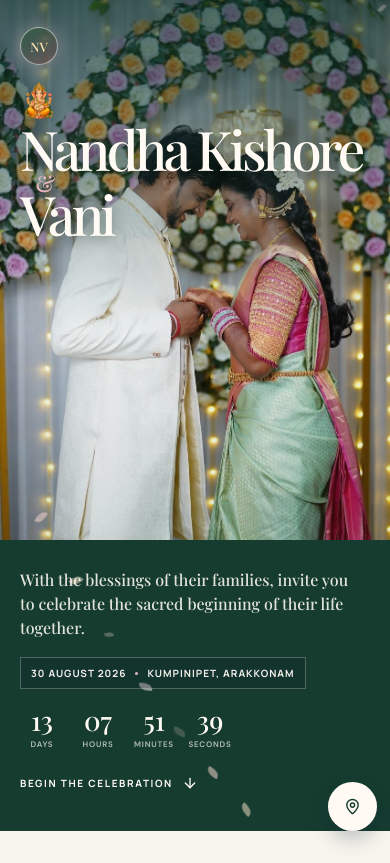
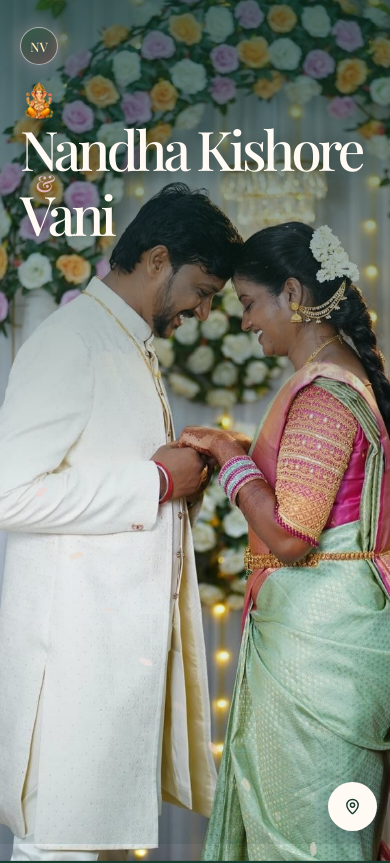
Before and after one commit to mefor1398-collab/nandha, a React (Vite) app: page / in a window 390 px wide. Shown: the top 863 px of the page. Built offline with nearby package versions, Linux system fonts and the light colour scheme; a web font is replaced by a local one.

Commit message:
Prioritize centred couple photo on mobile

```diff
--- a/src/styles.css
+++ b/src/styles.css
@@ -245,9 +245,9 @@ input:focus, textarea:focus, select:focus { border-color: var(--rose); box-shado
 
 @media (max-width: 779px) {
   .hero { min-height: 0; background: var(--ink); }
-  .hero__image-wrap { position: relative; inset: auto; order: initial; width: 100%; height: min(67svh, 540px); min-height: 440px; flex: none; }
+  .hero__image-wrap { position: relative; inset: auto; order: initial; width: 100%; height: 100svh; min-height: 100svh; flex: none; }
   .hero__image, .hero__image-overlay { position: absolute; inset: 0; }
-  .hero__image { object-position: 61% 18% !important; transform: none; animation: none; }
+  .hero__image { object-position: 50% 26% !important; transform: scale(1.04); transform-origin: center; animation: none; }
   .hero__image-overlay { background: linear-gradient(180deg, rgba(12, 45, 34, .68) 0%, rgba(12, 45, 34, .38) 29%, rgba(12, 45, 34, .05) 61%, rgba(12, 45, 34, .12) 100%); }
   .hero__nav { position: absolute; z-index: 3; top: 0; left: 0; right: 0; }
   .wordmark { background: linear-gradient(145deg, rgba(27,87,66,.72), rgba(141,40,65,.32)); animation: monogram-glow 2.8s ease-in-out infinite; }
```
